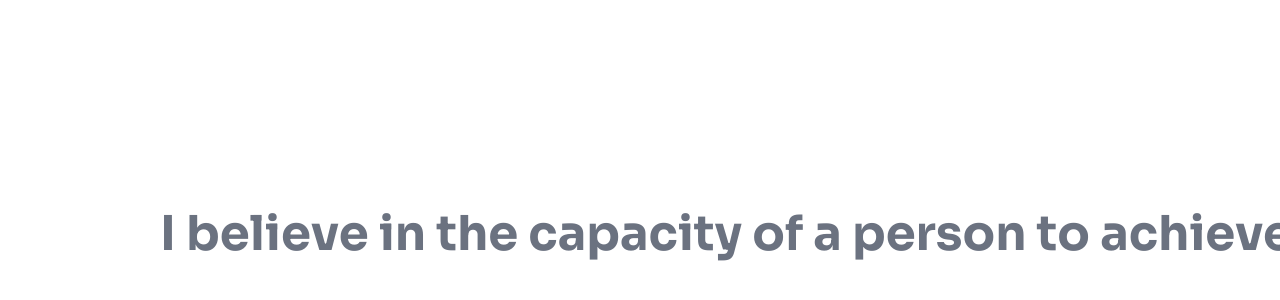
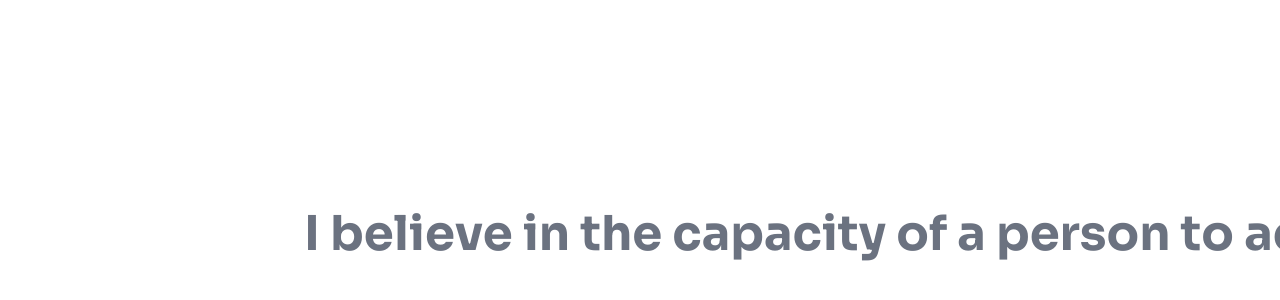
Before and after one commit to zxsuie/Jay-De-Rosales-Website, a Next.js app: page / in a window 1280 px wide. Shown: the part 3506-3806 px from the top of the page. Built offline with nearby package versions, Linux system fonts and the light colour scheme.

Commit message:
Make the following changes:
,

Find this element:

  <EndCreditsSection

```diff
--- a/src/components/sections/end-credits.tsx
+++ b/src/components/sections/end-credits.tsx
@@ -138,7 +138,7 @@ export function EndCreditsSection() {
 
         <div className="end-credits-content-wrapper font-headline">
           <div className="end-credits-text-container">
-            <div className="w-full max-w-5xl text-center px-4 sm:px-6 md:px-8">
+            <div className="w-[90%] max-w-2xl text-center">
                 {currentSection && (
                     <LetterReveal
                         text={currentSection.text}
```
